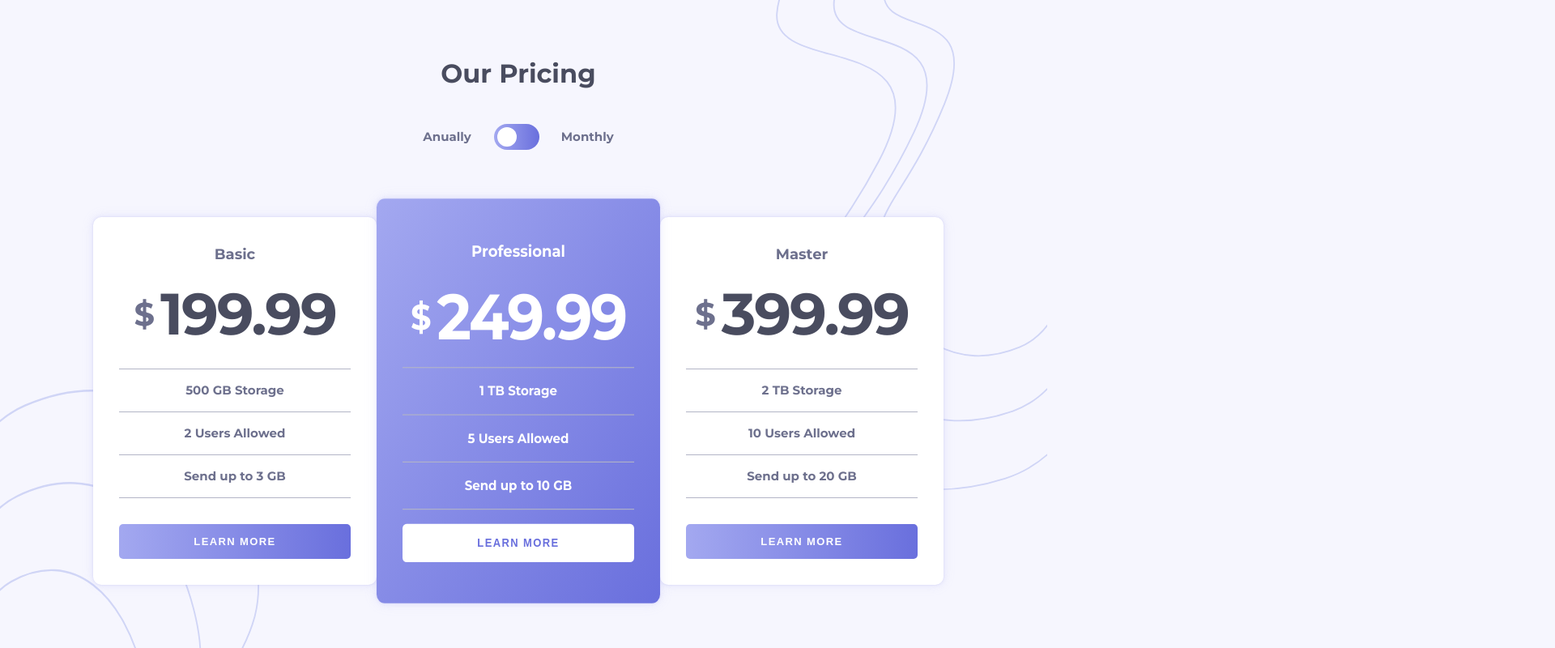
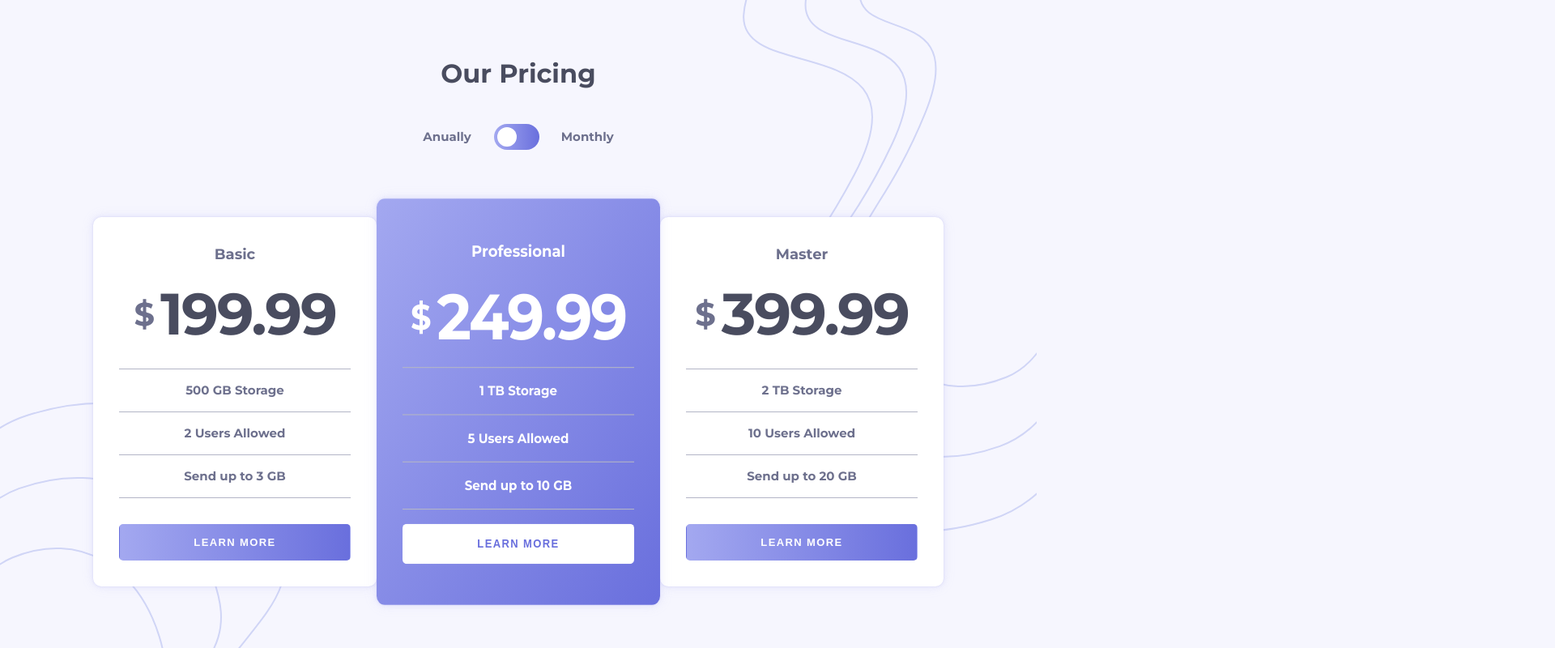
Before and after one commit to imonaar/21--pricing-component-with-toggle, a website built with Parcel: page src/index.html in a window 1280 px wide. Shown: the top 800 px of the page at 81% size, 1920 px wide, since content can reach past the window. Built offline with nearby package versions, Linux system fonts and the light colour scheme.

Commit message:
background

```diff
--- a/src/styles/_globals.scss
+++ b/src/styles/_globals.scss
@@ -32,40 +32,16 @@ body{
     background-color: var(--Very-Light-Grayish-Blue);
     padding: 4rem 1.5rem;
 
-    &::before{
-        content: '';
-        position: absolute;
-        top: -3%;
-        right: -53%;
-        inline-size: 100%;
-        block-size: 100%;
-        background: url('../../images/bg-top.svg') ;
-        background-repeat: no-repeat;
-        background-size: 100%;
+    background-image: url('../../images/bg-top.svg'), url('../../images/bg-bottom.svg');
+    background-repeat: no-repeat;
+    background-position: 200px 0%, 10000% 10000%;
+
+    @include tabplus{
+        background-position: top right, bottom left;
     }
 
     @include tabplus{
         padding-top: 4.4375rem;
-
-        &::before{
-            top:0%;
-            right: -74%;
-            background-size: 27%;
-        }
-
-        &::after{
-            content: '';
-            position: absolute;
-            left: 0%;
-            bottom: -10%;
-
-            inline-size: 50%;
-            block-size: 50%;
-            background: url('../../images/bg-bottom.svg');
-            background-repeat: no-repeat;
-            background-size: 50% 94%;
-
-        }
     }
 }
 
--- a/src/styles/_main.scss
+++ b/src/styles/_main.scss
@@ -151,6 +151,7 @@
                 font-weight: 700;
                 cursor: pointer;
                 transition: all 300ms ease;
+                border: 1px solid transparent;
 
                 &:active{
                     transform: scale(0.99);
@@ -158,7 +159,7 @@
 
                 &:hover{
                     background: transparent;
-                    border: 1px solid hsl(237, 63%, 64%);
+                    border-color:  hsl(237, 63%, 64%);
                     color: hsl(237, 63%, 64%);
                     transition: all 300ms ease;
                 }
@@ -179,9 +180,8 @@
                     &:hover{
                         color: white;
                         background: none;
-                        border: 1px solid white;
+                        border-color:  white;
                         transition: all 300ms ease;
-
                     }
                 }
             }
```
